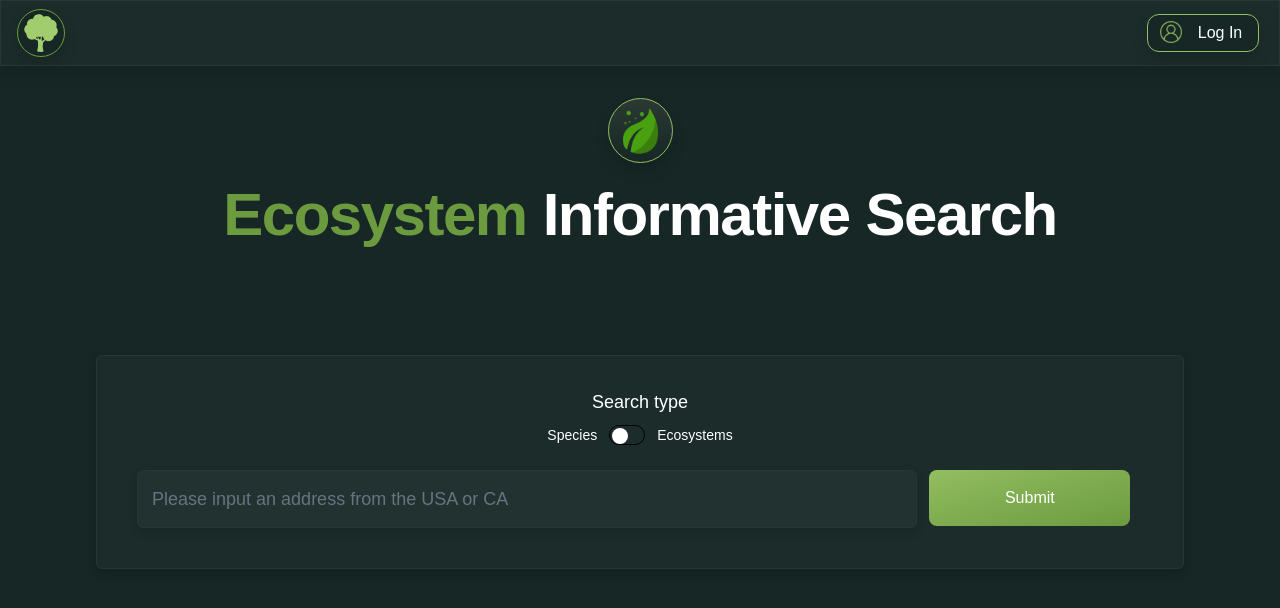
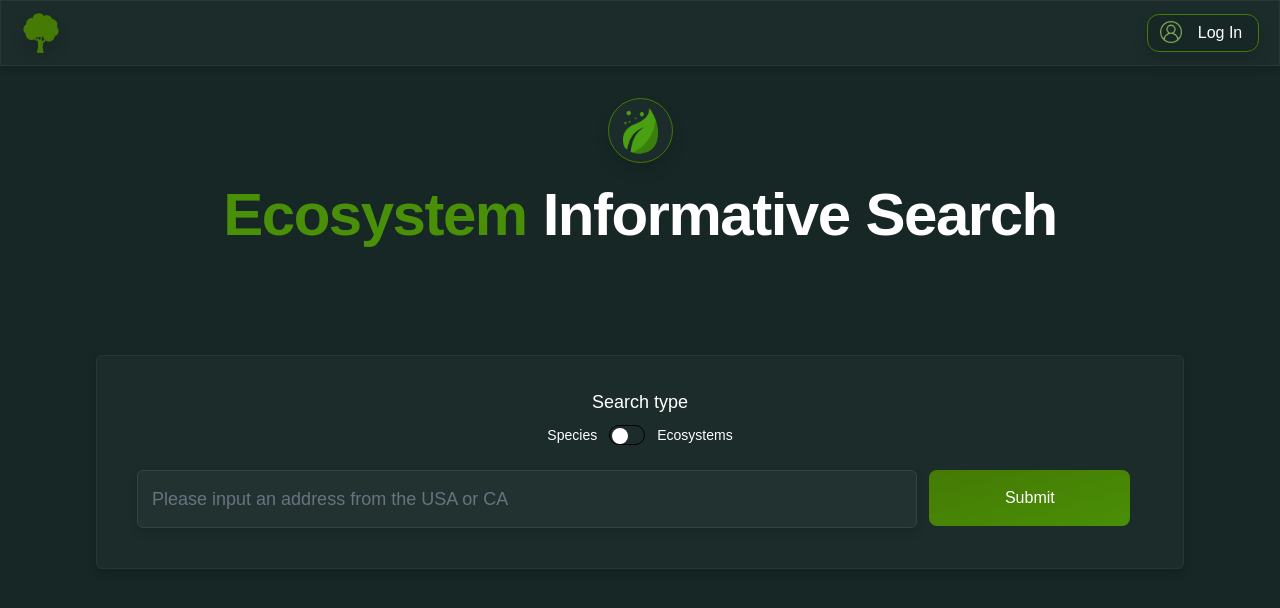
Before and after one commit to FraserWPKent/Ecosystem-Info-Project, a Next.js app: page / in a window 1280 px wide. Shown: the top 608 px of the page. Built offline with nearby package versions, Linux system fonts and the light colour scheme.

Commit message:
Fixed some stylistics errors and made the constrast on the buttons better for users who have limited vision

```diff
--- a/app/globals.css
+++ b/app/globals.css
@@ -4,9 +4,11 @@
   --background: #162725;
   --main-element: #1c2c2a;
   --hover: #5f8739;
-  --end-focus-gradient: #6c9b3f;
+  /* --end-focus-gradient: #6c9b3f; */
+  --end-focus-gradient: #498f07;
   /* --end-focus-gradient: #C6DEAF; */
-  --start-focus-gradient: #93bd61;
+  /* --start-focus-gradient: #93bd61; */
+  --start-focus-gradient: #457a04;
 }
 
 /* @theme inline {
--- a/app/lib/natureserve.ts
+++ b/app/lib/natureserve.ts
@@ -154,7 +154,7 @@ export async function parseData(data: any){
             }
             let hold:string = data.results[x].primaryCommonName;
             // This hold.includes("sickleback") is not explicitally nessesary or proper but there are like 30 different sicklybacks which have no images
-            // or descriptions i can fetch and clog up any search i do for my local region. So im ommiting them because it hate them.
+            // or descriptions i can fetch and clog up any search i do for my local region. So im ommiting them because I hate them.
             if(hold === null || hold === undefined || hold.toLowerCase().includes("stickleback") || hold.toLowerCase().includes("caddisfly") ||
                 data.results[x].roundedGRank.toLowerCase().includes("t") || (hold[0] >= 'a' && hold[0] <= 'z')){
                 used.push(x);
--- a/app/page.tsx
+++ b/app/page.tsx
@@ -10,7 +10,9 @@ export default function Home() {
         <meta title="Test"></meta>
         <Header/>
         <Image
-          className="my-[2rem] w-[65px] h-[65px] border border-[var(--start-focus-gradient)] rounded-full bg-linear-to-b from-[#2b3933] to-[var(--background)] p-2 drop-shadow-xl"
+          className="my-[2rem] w-[65px] h-[65px] border border-[var(--start-focus-gradient)] rounded-full
+          bg-[var(--main-element)] p-2 drop-shadow-xl"
+          //   bg-linear-to-b from-[#2b3933] to-[var(--background)]
           src="/Dashboard/leaf.png"
           alt = "Small icon of a green leaf with a blacking green background"
           width={50}
--- a/app/ui/homepage/info-output.tsx
+++ b/app/ui/homepage/info-output.tsx
@@ -53,7 +53,7 @@ export async function InfoBox(location: string, species:boolean){
         <>
             <Suspense fallback={<OutputBlockSkeleton/>}>
                 <div className="drop-shadow-lg w-full text-wrap p-2 rounded mb-[1rem]">
-                    <div className=''>
+                    <div className='flex flex-col justify-center items-center align-center'>
                         {/* <p>Number Of targets: {data.results.length}</p>
                         <p>Input: {input.substring(0,2)} - {input.substring(3, 5)}</p> */}
                         {targets.map((target:Data, index:number) =>(
--- a/app/ui/homepage/input-field.tsx
+++ b/app/ui/homepage/input-field.tsx
@@ -34,7 +34,7 @@ export default function InputField(){
                 {/* md:grid  md:grid-cols-[70%_30%] lg:grid-cols-[80%_20%] md:grid-flow-col md:gap-3 */}
                 <div className={`flex flex-col w-[85vw] justify-center pb-10 px-10 pt-8
                     content-center text-center items-center xs:text-left bg-[var(--main-element)] border-[#293734] border-1 rounded-md
-                    drop-shadow-lg ${outputVisible ? 'mt-[5vh] mb-[5vh]' : 'mt-[15vh] mb-[10vh]'}`}>
+                    drop-shadow-lg ${outputVisible ? 'mt-[5vh] mb-[3vh]' : 'mt-[15vh] mb-[10vh]'}`}>
                     <div className={`xs:w-fit md:w-full rounded-md justify-center text-center items-center
                         text-lg placeholder:text-gray-500 text-center mb-1`}>
                         <p className="text-white mb-1">Search type</p>
@@ -44,9 +44,10 @@ export default function InputField(){
                         {/* ${outputVisible > 0 ? 'hidden' : 'block'} */}
                         <input name = "message" className={`w-full text-center md:w-31/40 rounded-md py-[14px] px-[14px]
                         text-white text-lg placeholder:text-gray-500 md:text-left bg-[#213230] text-black
-                        border-1 border-[#293734] drop-shadow-lg float-left`}
+                        border-1 border-[#354541] drop-shadow-lg float-left`}
                         placeholder="Please input an address from the USA or CA"
-                        aria-label="Address input field:">
+                        aria-label="Address input field"
+                        >
                         </input>
                         <button className="w-full my-[5px] md:my-0 md:ml md:w-2/10 content-center bg-linear-to-br from-[var(--start-focus-gradient)]
                         to-[var(--end-focus-gradient)] rounded-lg py-[16px] text-white cursor-pointer">
--- a/app/ui/homepage/output-image.tsx
+++ b/app/ui/homepage/output-image.tsx
@@ -31,7 +31,7 @@ export default function OutputImage({primaryName, path, attribution}: Props){
     // NEED TO FIGURE OUT HOW TO SCALE THESE SO THE BLOCKS DONT OVERLAP
     return(
         <>
-            <figure className="w-[80vw] md:w-full lg:w-1/2 mr-4 mb-4 max-h-[1024px] object-fit float-left pb-[4px]">
+            <figure className="w-[80vw] md:w-full lg:w-1/2 mr-4 mb-4 mt-4 max-h-[2048px] object-fit float-left pb-[4px]">
             {/*   basis-1/2 shrink-0 */}
                 <Image
                     //  src={`/${path}`}
@@ -41,7 +41,7 @@ export default function OutputImage({primaryName, path, attribution}: Props){
                     height={0}
                     // fill
                     style={{ width: "100%", height: "auto", objectFit: "cover", display:"block" }}
-                    // className="rounded-md w-full relative      maxHeight: "1024px","
+                    className="rounded-xs"
                     priority
                     />
                 <figcaption className="text-center mt-[10px] text-white">{attribution}</figcaption>
--- a/app/ui/shared/header.tsx
+++ b/app/ui/shared/header.tsx
@@ -6,13 +6,14 @@ export default function Header(){
     return(
         <>
         {/* grid grid-cols-[95%_5%] justify-items-center*/}
-            <div className="flex flex-col flex-3 justify-left align-center bg-[var(--main-element)] w-[100vw] h-fit drop-shadow-xl
+            <div className="flex flex-col flex-3 justify-left align-center bg-[var(--main-element)] w-[100vw] h-fit drop-shadow-md
                 border border-[#293734] border-1 py-[5px]">
                     {/* rounded-lg  m-[1rem] */}
                 <Link href="../">
                     <Image
-                                className="rounded-full border-[var(--end-focus-gradient)] border-1 box-shadow-xl bg-[var(--background)] w-[3rem]
+                                className="rounded-full box-shadow-xl w-[3rem]
                                 h-auto drop-shadow-xl flex-1 mx-[1rem] my-[3px] p-1"
+                                // border-[var(--end-focus-gradient)]  border-1 bg-[var(--background)]
                                 src={"/Icons/tree-silhouette.png"}
                                 alt={"A small tree icon that can be clicked to redirect to the main page"}
                                 width={55}
@@ -21,6 +22,7 @@ export default function Header(){
                                 />
 
                 </Link>
+                {/* <div> Icons made by <a href="https://www.flaticon.com/authors/freepik" title="Freepik"> Freepik </a> from <a href="https://www.flaticon.com/" title="Flaticon">www.flaticon.com'</a></div> */}
                 {/* <h1 className="float-left">EcoSearch</h1> */}
                 <LogInButton/>
 
--- a/app/ui/shared/user_input_box.tsx
+++ b/app/ui/shared/user_input_box.tsx
@@ -51,7 +51,7 @@ export default function UserInputBox({message}:Props){
                 <Form action = {setupDataBaseQuery} className="flex flex-col flex-1 justify-center content-center items-center">
                     <div className = "flex w-full flex-col-1 content-center justify-center align-center">
                         <input type="text" name = "username" className="text-white bg-[#213230] block mb-5 min-w-7/8 mx-1/16 text-center rounded-md py-[1rem]
-                        border-[#293734] border-1 drop-shadow-lg"
+                        border-[#354541] border-1 drop-shadow-lg"
                         placeholder="Username"
                         aria-label="Input field for a users username"
                         required
@@ -64,7 +64,7 @@ export default function UserInputBox({message}:Props){
                     </div>
                     <div className = "flex w-full flex-col-1 content-center justify-center align-center">
                         <input type="email" name = "email" className="text-white bg-[#213230] block mb-5 min-w-7/8 mx-1/16 text-center rounded-md py-[1rem]
-                        border-[#293734] border-1 drop-shadow-lg"
+                        border-[#354541] border-1 drop-shadow-lg"
                         placeholder="Email Address"
                         aria-label="Input field for a users email address"
                         required
@@ -77,7 +77,7 @@ export default function UserInputBox({message}:Props){
                     </div>
                     <div className = "flex w-full flex-col-1 block justify-center items-center text-center">
                         <input type="password" name = "password" className="text-white bg-[#213230] block mb-5 min-w-7/8 mx-1/16 text-center rounded-md py-[1rem]
-                        border-[#293734] border-1 drop-shadow-lg"
+                        border-[#354541] border-1 drop-shadow-lg"
                         placeholder="Password"
                         aria-label="Input field for a users password"
                         required
```
Also changed, not shown: app/ui/homepage/output-para.tsx (+45 -6 lines), public/Icons/tree-silhouette.png, 1 other file (tests, documents, lock files or other folders).
